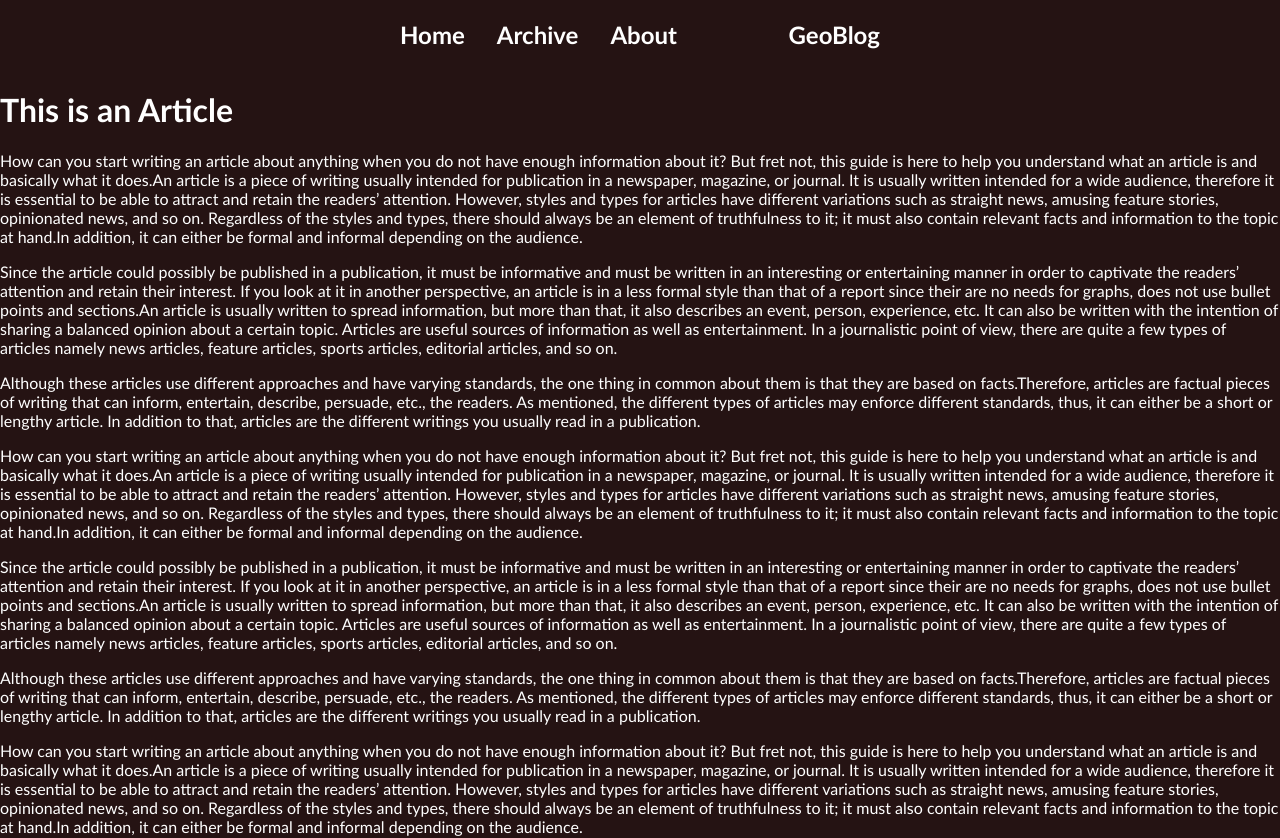
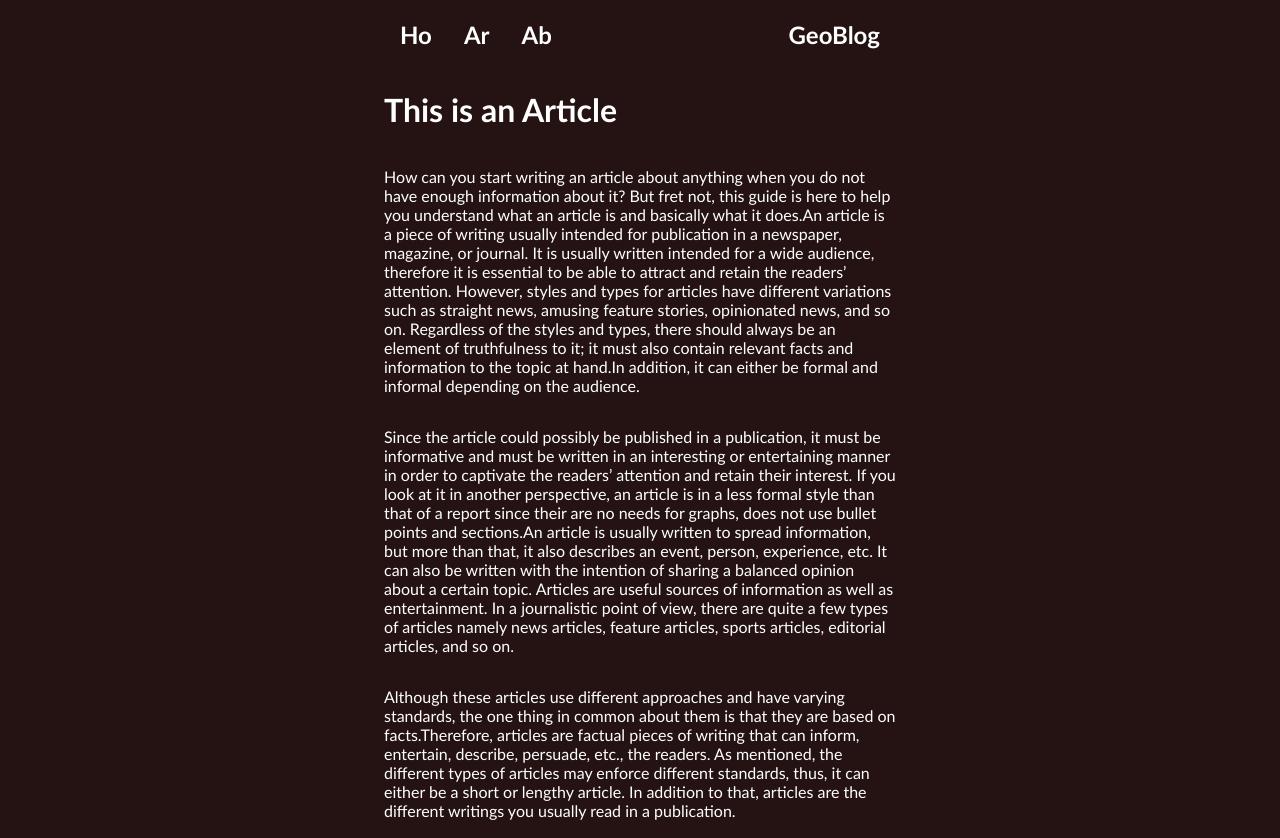
Before and after one commit to geoman3/geo-blog, a React (Create React App) app: page /article/articleFoo.md in a window 1280 px wide. Shown: the top 838 px of the page. Built offline with nearby package versions, Linux system fonts and the light colour scheme.

Commit message:
restructured directories

```diff
--- a/src/components/navbar.css
+++ b/src/components/navbar.css
@@ -2,7 +2,7 @@
     display: flex;
     flex-direction: row;
     justify-content: space-between;
-    padding: 0 30vw;
+    padding: 0 30%;
 }
 
 .Navbar div {
--- a/src/components/navbar.tsx
+++ b/src/components/navbar.tsx
@@ -6,15 +6,15 @@ export default function Navbar() {
     let pages = [
         {
             path: "/",
-            page: "Home"
+            page: "Ho"
         },
         {
             path: "/archive",
-            page: "Archive"
+            page: "Ar"
         },
         {
             path: "/about",
-            page: "About"
+            page: "Ab"
         }
     ]
     return (
--- /dev/null
+++ b/src/pages/article.css
@@ -0,0 +1,11 @@
+.Article {
+    padding: 0 30vw;
+}
+
+.Markdown {
+    min-width: 20rem;
+    max-width: 40vw;
+    display: flex;
+    align-content: center;
+    flex-direction: column;
+}
--- a/src/components/article.tsx
+++ b/src/pages/article.tsx
@@ -1,6 +1,8 @@
 import ReactMarkdown from "react-markdown"
 import { useParams } from "react-router-dom"
 import { useEffect, useState } from "react"
+
+import "./article.css"
 
 const ARTICLES_DIR = process.env.PUBLIC_URL + "/articles/"
 
@@ -17,8 +19,8 @@ export default function Article() {
 
     // Pass that to ReactMarkdown which renders it as HTML / react component
     return (
-        <div>
-            <ReactMarkdown children={articleContent}/>
+        <div className="Article">
+            <ReactMarkdown className="Markdown" children={articleContent}/>
         </div>
     )
 };
--- a/src/components/home.css
+++ b/src/pages/home.css
@@ -1,7 +1,7 @@
 
 
 .Featured {
-    padding: 5vh 30vw;
+    padding: 5% 30%;
     align-items: center;
     display: flex;
     flex-wrap: wrap;
```
Also changed, not shown: src/index.tsx (+4 -4 lines), public/manifest.json, src/pages/about.tsx (renamed from src/components/about.tsx), src/pages/archive.css (renamed from src/components/archive.css), src/pages/archive.tsx (renamed from src/components/archive.tsx), src/pages/home.tsx (renamed from src/components/home.tsx).
